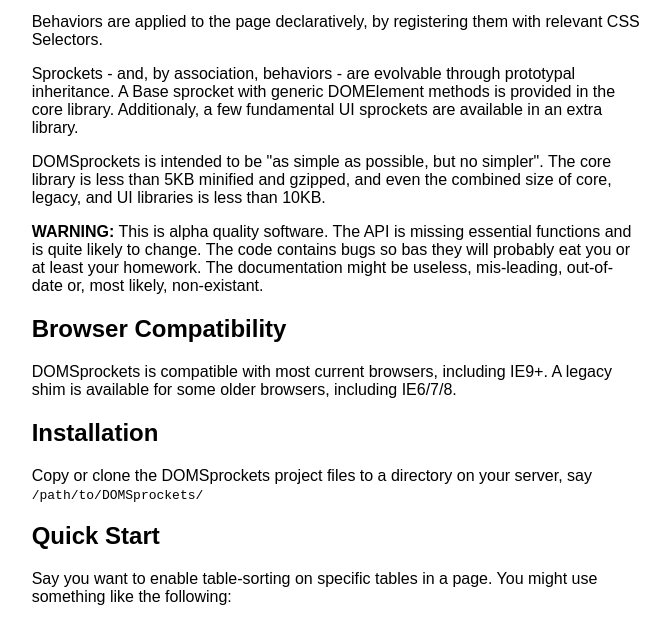
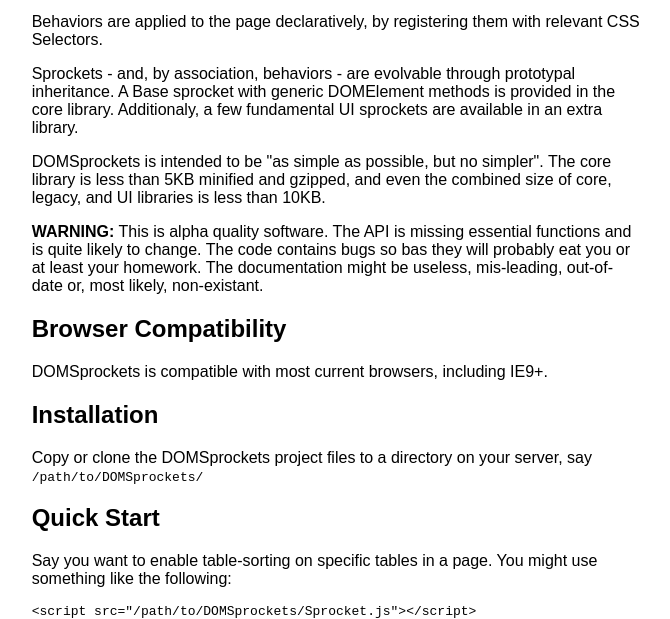
Before and after one commit to meekostuff/DOMSprockets, a plain HTML site: page index.html in a window 1280 px wide. Shown: the part 119-738 px from the top of the page, without its empty margins (304-974 px from the left). Drawn offline with Linux system fonts and the light colour scheme.

Commit message:
Don't mention the (unmaintained) legacy shim.

```diff
--- a/index.html
+++ b/index.html
@@ -23,8 +23,7 @@ The documentation might be useless, mis-leading, out-of-date or, most likely, no
 
 <h2>Browser Compatibility</h2>
 
-<p>DOMSprockets is compatible with most current browsers, including IE9+.
-A legacy shim is available for some older browsers, including IE6/7/8.</p>
+<p>DOMSprockets is compatible with most current browsers, including IE9+.</p>
 
 <h2>Installation</h2>
 
```
Also changed, not shown: 1 other file.
